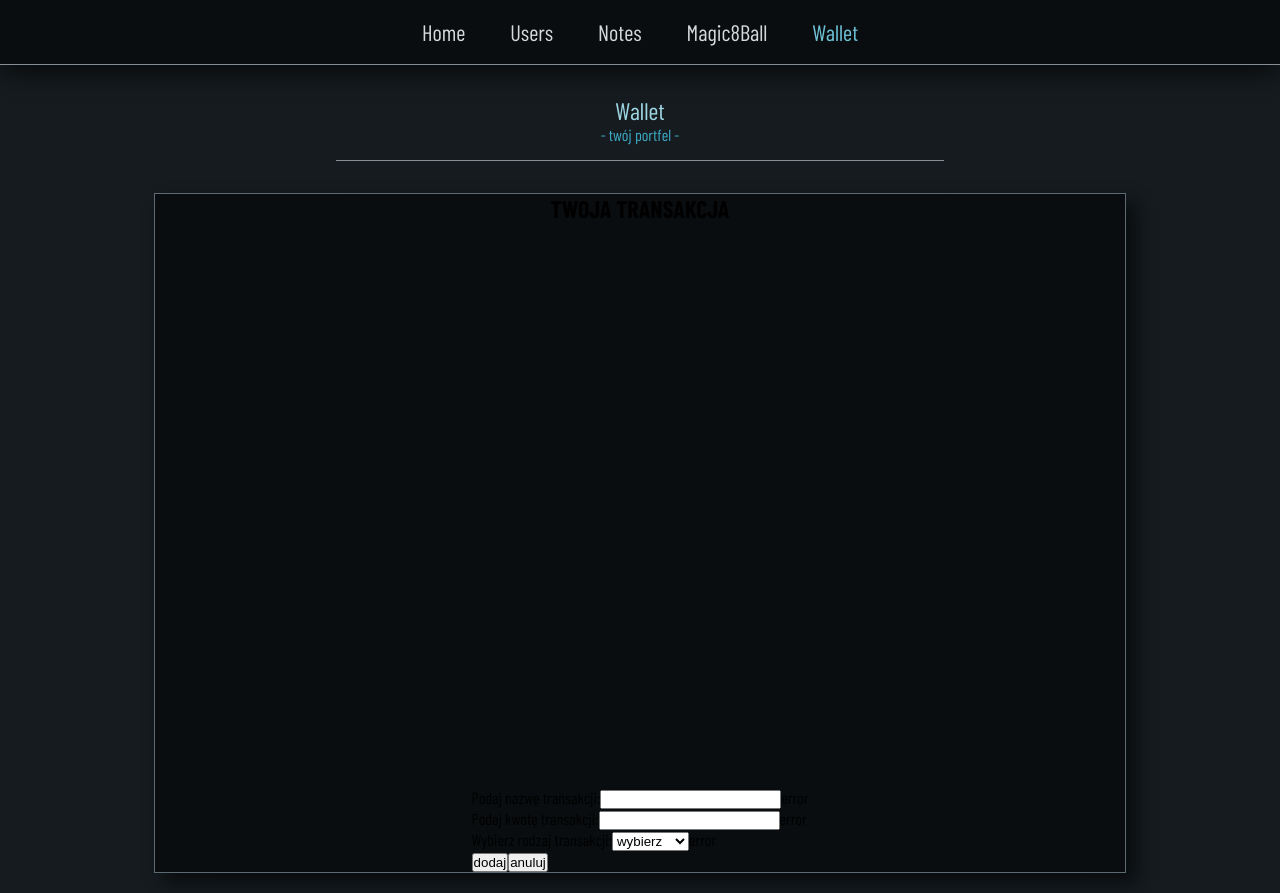
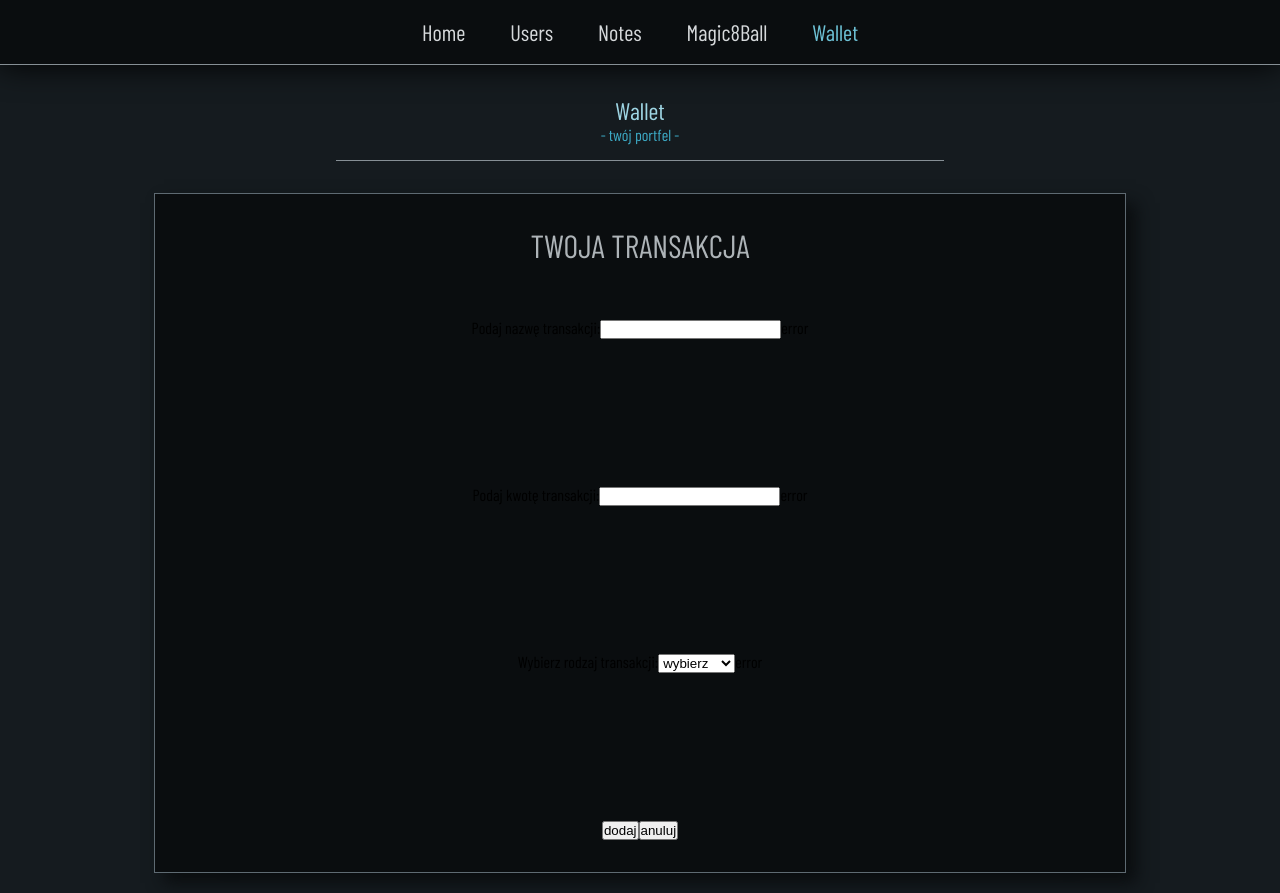
Before and after one commit to Scorpion19702022/SIMPLE_PROJECT_REACT_REDUX, a React (Vite) app: page /Wallet in a window 1280 px wide. Built offline with nearby package versions, Linux system fonts and the light colour scheme; a web font is replaced by a local one.

Commit message:
added style

```diff
--- a/src/Components/Wallet/Styles/WalletInputsModal.module.css
+++ b/src/Components/Wallet/Styles/WalletInputsModal.module.css
@@ -46,6 +46,7 @@
 	position: absolute;
 	width: 100%;
 	height: 430px;
+	padding: 2em;
 	display: flex;
 	flex-direction: column;
 	align-items: center;
@@ -55,9 +56,27 @@
 	box-shadow: 0.6em 0.6em 1em var(--color-dark10);
 }
 
+.heading {
+	color: var(--color-dark03);
+	font-weight: 200;
+}
+
+.form {
+	width: 100%;
+	height: 85%;
+	display: flex;
+	flex-direction: column;
+	justify-content: space-between;
+	align-items: center;
+}
+
 @media (min-width: 1200px) {
 	.wrapper {
 		width: 80%;
 		height: 680px;
 	}
+
+	.heading {
+		font-size: 2em;
+	}
 }
```
